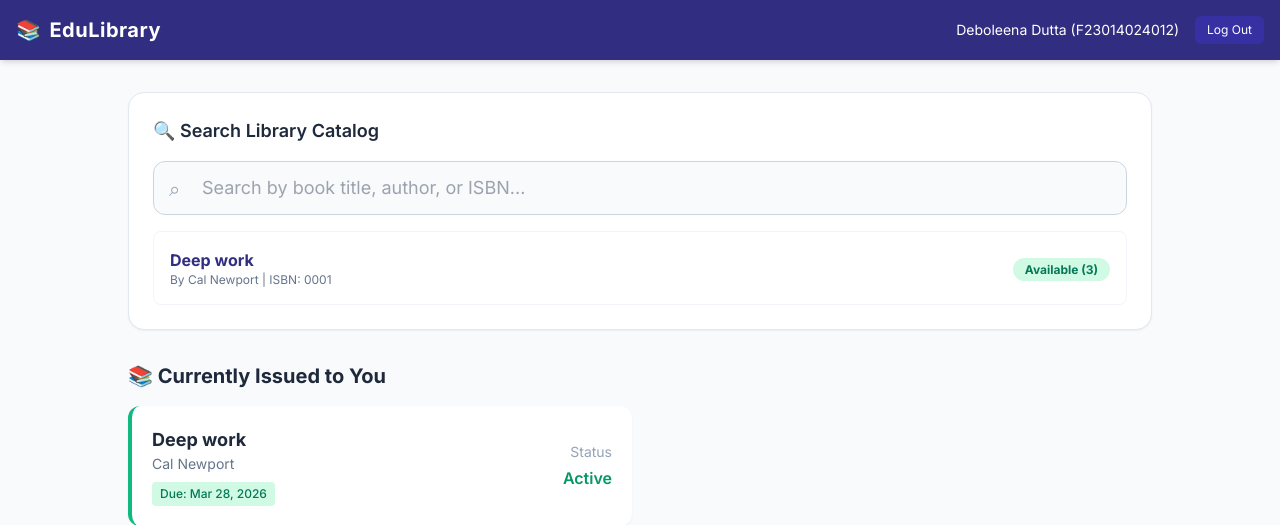
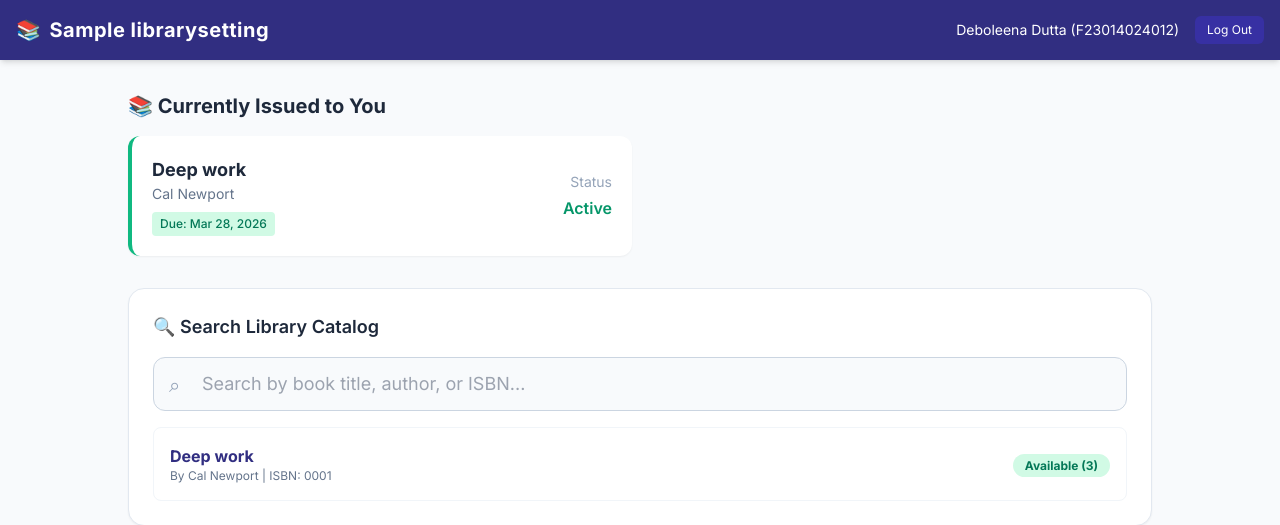
Before and after one commit to Deboleena9/Smart_library, a Django app: template library_system/core/templates/student.html in a window 1280 px wide. Shown: the top 525 px of the page. Run offline with Django 5.2, Linux system fonts and the light colour scheme; the template is opened without the code that fills it: values that come from a table or form of the project are taken from there, others are empty; data comes from the database, SQL or seed files in the repository; tables that the repository leaves empty hold one stand-in row (values such as "Sample post"); some libraries are stand-ins or nearby versions.

Commit message:
student page updated

```diff
--- a/library_system/core/templates/student.html
+++ b/library_system/core/templates/student.html
@@ -3,7 +3,7 @@
 <head>
     <meta charset="UTF-8">
     <meta name="viewport" content="width=device-width, initial-scale=1.0">
-    <title>Student Portal | EduLibrary</title>
+    <title>Student Portal | {% if setting %}{{ setting.institute_name }}{% else %}EduLibrary{% endif %}</title>
     <script src="https://cdn.tailwindcss.com"></script>
     <link href="https://fonts.googleapis.com/css2?family=Inter:wght@300;400;500;600;700&display=swap" rel="stylesheet">
     <style> body { font-family: 'Inter', sans-serif; } </style>
@@ -12,7 +12,7 @@
 
     <header class="bg-indigo-900 text-white p-4 flex justify-between items-center sticky top-0 z-10 shadow-md">
             <h1 class="text-xl font-bold tracking-wide flex items-center gap-2">
-                <span class="text-emerald-400">📚</span> EduLibrary
+                <span class="text-emerald-400">📚</span> {% if setting %}{{ setting.institute_name }}{% else %}EduLibrary{% endif %}
             </h1>
             <div class="flex items-center gap-4">
                 <span class="text-sm hidden md:block">{{ student.name }} ({{ student.regd_no }})</span>
@@ -22,17 +22,6 @@
 
     <main class="flex-1 overflow-y-auto p-4 md:p-8">
         <div class="max-w-5xl mx-auto space-y-8">
-
-            <section class="bg-white p-6 rounded-2xl shadow-sm border border-slate-200">
-                <h2 class="text-lg font-semibold mb-4 text-slate-800">🔍 Search Library Catalog</h2>
-                <div class="relative">
-                    <input type="text" id="searchInput" placeholder="Search by book title, author, or ISBN..."
-                        class="w-full px-4 py-3 pl-12 border border-slate-300 rounded-xl focus:ring-2 focus:ring-indigo-500 focus:border-indigo-500 outline-none bg-slate-50 transition-all text-lg">
-                    <span class="absolute left-4 top-3.5 text-slate-400 text-xl">⌕</span>
-                </div>
-
-                <div id="searchResults" class="mt-4 space-y-3"></div>
-            </section>
 
             <section>
                 <h2 class="text-xl font-bold mb-4 text-slate-800">📚 Currently Issued to You</h2>
@@ -57,6 +46,17 @@
                     </div>
                     {% endfor %}
                 </div>
+            </section>
+
+            <section class="bg-white p-6 rounded-2xl shadow-sm border border-slate-200">
+                <h2 class="text-lg font-semibold mb-4 text-slate-800">🔍 Search Library Catalog</h2>
+                <div class="relative">
+                    <input type="text" id="searchInput" placeholder="Search by book title, author, or ISBN..."
+                        class="w-full px-4 py-3 pl-12 border border-slate-300 rounded-xl focus:ring-2 focus:ring-indigo-500 focus:border-indigo-500 outline-none bg-slate-50 transition-all text-lg">
+                    <span class="absolute left-4 top-3.5 text-slate-400 text-xl">⌕</span>
+                </div>
+
+                <div id="searchResults" class="mt-4 space-y-3"></div>
             </section>
 
         </div>
```
